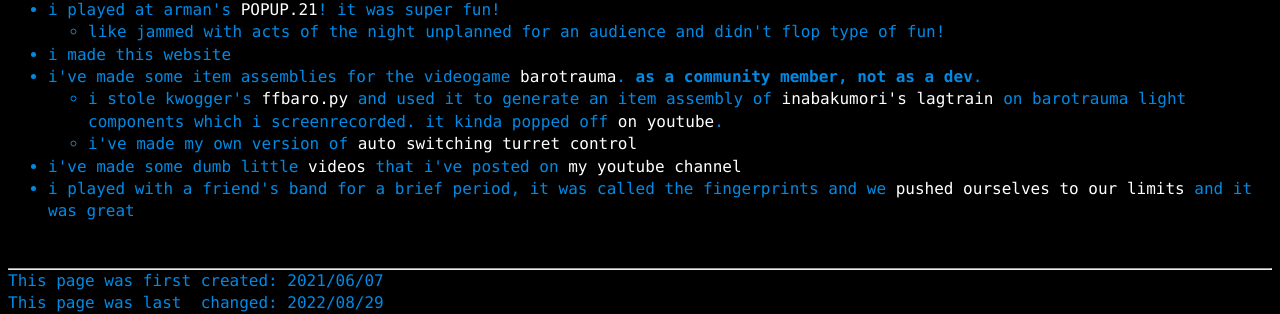
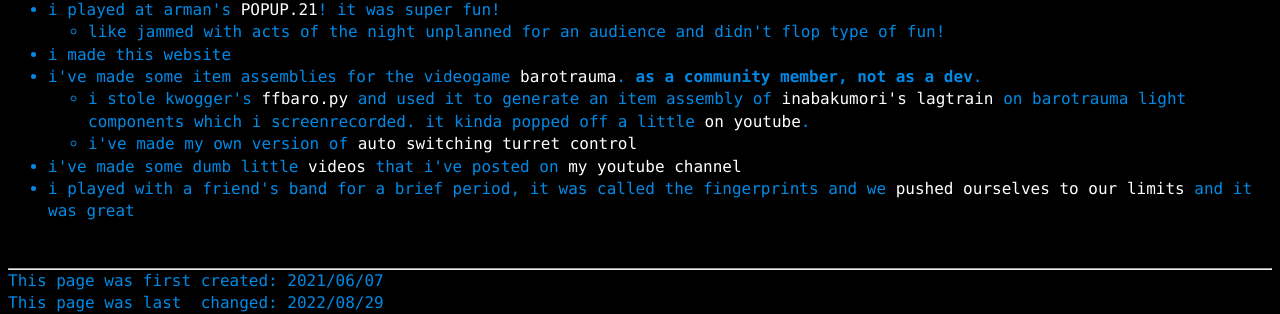
Before and after one commit to a-erfan-aa/a-erfan-aa.github.io, a Jekyll site: the page built from things-i-make.html, in a window 1280 px wide. Shown: the part 994-1308 px from the top of the page. Built offline with Jekyll 4.4.1, drawn with Linux system fonts in a browser that asks for light colours.

Commit message:
Small word tweaks in things-i-make.html

```diff
--- a/things-i-make.html
+++ b/things-i-make.html
@@ -69,7 +69,7 @@
 			<li>i made this website</li>
 			<li>i've made some item assemblies for the videogame <a href="https://barotraumagame.com/">barotrauma</a>. <b>as a community member, not as a dev</b>.
 				<ul>
-					<li>i stole kwogger's <a href="https://github.com/kwogger/ffbaropy">ffbaro.py</a> and used it to generate an item assembly of <a href="https://www.youtube.com/watch?v=UnIhRpIT7nc">inabakumori's lagtrain</a> on barotrauma light components which i screenrecorded. it kinda popped off <a href="https://www.youtube.com/watch?v=M28l2JElRwk">on youtube</a>.</li>
+					<li>i stole kwogger's <a href="https://github.com/kwogger/ffbaropy">ffbaro.py</a> and used it to generate an item assembly of <a href="https://www.youtube.com/watch?v=UnIhRpIT7nc">inabakumori's lagtrain</a> on barotrauma light components which i screenrecorded. it kinda popped off a little <a href="https://www.youtube.com/watch?v=M28l2JElRwk">on youtube</a>.</li>
 					<li>i've made my own version of <a href="https://steamcommunity.com/sharedfiles/filedetails/?id=2464435958">auto switching turret control</a></li>
 				</ul>
 			</li>
```
